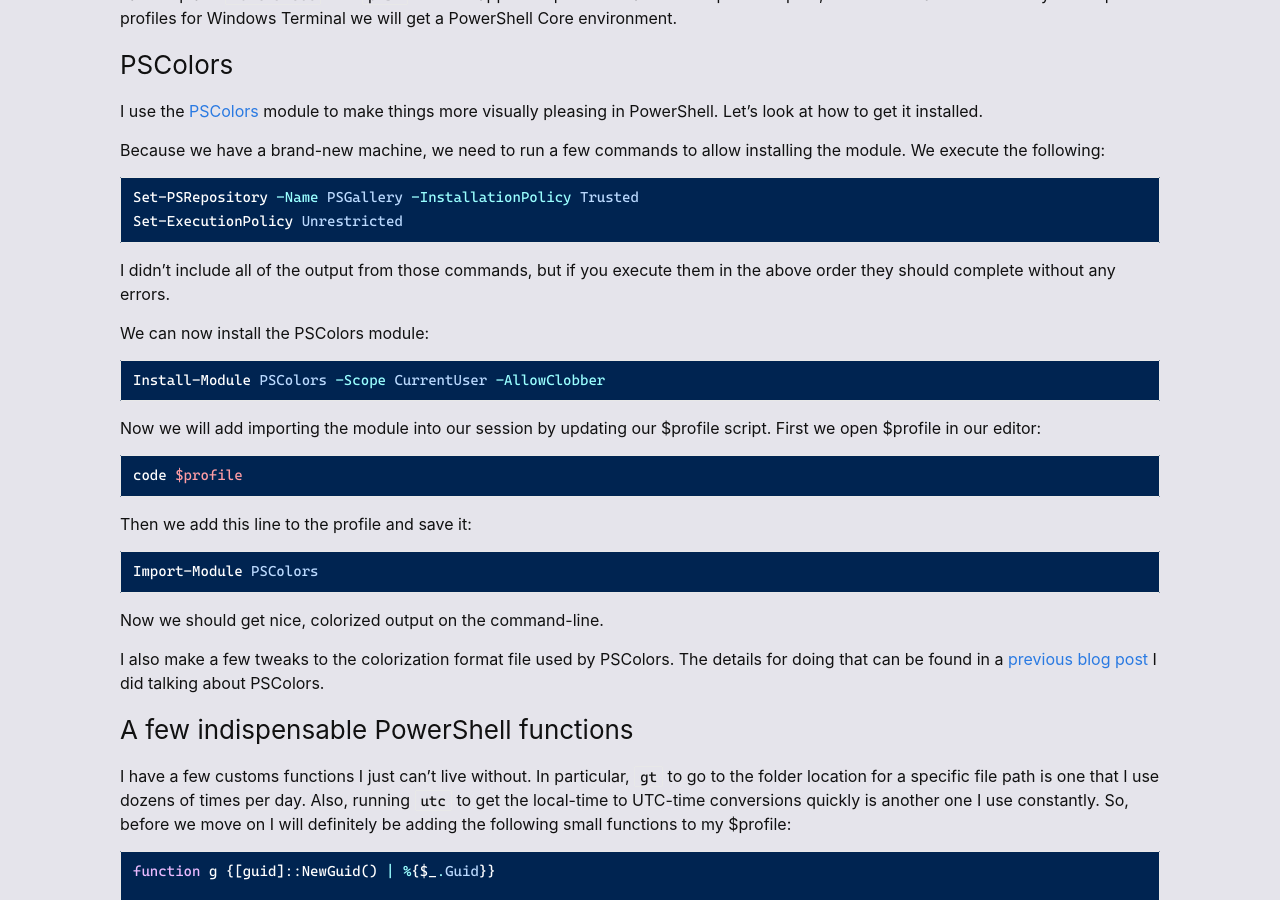
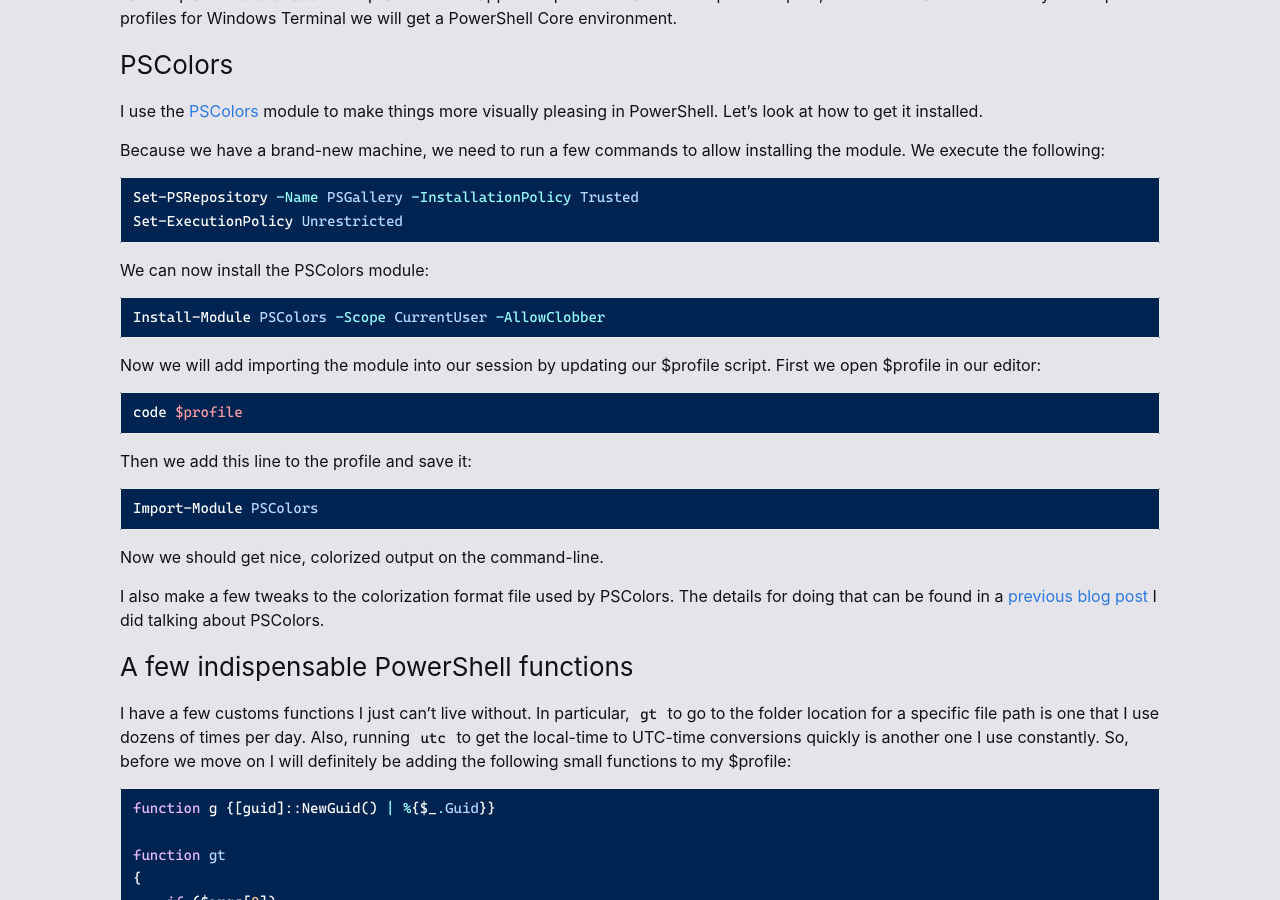
Before and after one commit to Treit/treit.github.io, a Jekyll site: the page built from _posts/2019/2019-12-17-ToolsICantLiveWithoutPart3.md, in a window 1280 px wide and 900 px high, scrolled down 1658 px. Built offline with Jekyll 4.4.1, drawn with Linux system fonts in a browser that asks for light colours.

Commit message:
Remove an unnecessary comment.

```diff
--- a/_posts/2019/2019-12-17-ToolsICantLiveWithoutPart3.md
+++ b/_posts/2019/2019-12-17-ToolsICantLiveWithoutPart3.md
@@ -61,8 +61,6 @@
 Set-PSRepository -Name PSGallery -InstallationPolicy Trusted
 Set-ExecutionPolicy Unrestricted
 {% endhighlight %}
-
-I didn't include all of the output from those commands, but if you execute them in the above order they should complete without any errors.
 
 We can now install the PSColors module:
 
```
